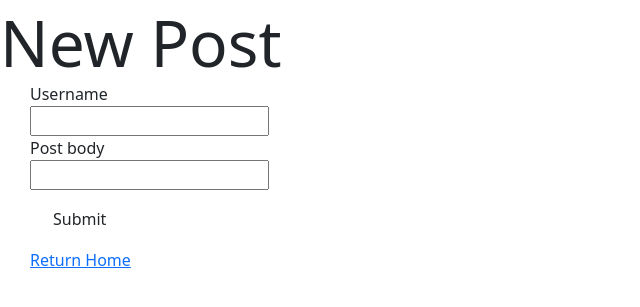
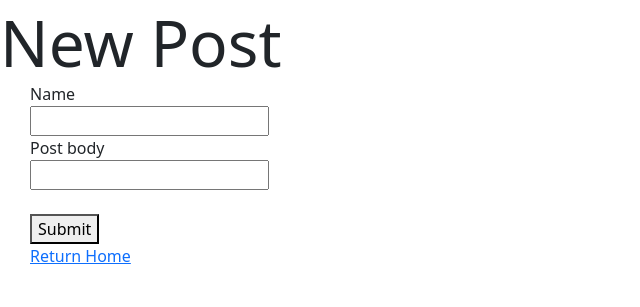
Before and after one commit to dave1289/blogly, a Flask app: page /posts/add in a window 1280 px wide. Shown: the part 127-434 px from the top of the page, without its empty margins (0-640 px from the left). Run offline with Flask 3, Linux system fonts and the light colour scheme.

Commit message:
changed user form to WTForms and moved .gitignore from the incorrect location

```diff
--- a/app.py
+++ b/app.py
@@ -2,7 +2,7 @@
 # from flask_debugtoolbar import DebugToolbarExtension
 # from flask_sqlalchemy import SQLAlchemy
 from models import connect_db, db, User, Post, get_posts
-from forms import AddCommentForm, AddUserForm
+from forms import AddPostForm, AddUserForm
 
 app = Flask(__name__)
 
@@ -34,15 +34,16 @@
 @app.route('/users/add-user', methods=["POST"])
 def create_user():
    """adds new user to database and webpage"""
-   first_name = request.form['fname']
-   last_name = request.form['lname']
-   img_url = request.form['img_url']
+   form = AddUserForm()
+   first_name = form.first_name.data
+   last_name = form.last_name.data
+   img_url = form.img_url.data
    img_url = img_url if img_url else None
 
    new_user = User(first_name=first_name, last_name=last_name, img_url=img_url)
    db.session.add(new_user)
    db.session.commit()
-   return redirect(f'/users/{new_user.user_id}')
+   return redirect('/users')
 
 
 @app.route('/users/<int:user_id>', methods=["POST", "GET"])
@@ -94,9 +95,20 @@
 @app.route('/posts/add', methods=["POST", "GET"])
 def add_post():
    """shows post submission WTForms"""
-   form = AddCommentForm()
+   form = AddPostForm()
    return render_template("add_post.html", form=form)
 
-@app.route('/posts/add/submit')
+@app.route('/posts/add/submit', methods=["POST"])
 def submit_post():
-   return render_template('/posts')
+   """submits post to DB and redirects to post page"""
+   form = AddPostForm()
+   content = form.post.data
+   name = form.name.data
+
+   user = User.query.filter_by(first_name=name).first()
+   user_id = user.user_id
+   post = Post(user_id=user_id, content=content)
+
+   db.session.add(post)
+   db.session.commit()
+   return redirect('/posts')
--- a/forms.py
+++ b/forms.py
@@ -1,11 +1,11 @@
 from flask_wtf import FlaskForm
 from wtforms import StringField
 
-class AddCommentForm(FlaskForm):
-   """adding comments to blogly"""
+class AddPostForm(FlaskForm):
+   """adding posts to blogly"""
 
-   user = StringField('Username')
-   Post = StringField('Post body')
+   name = StringField('Name')
+   post = StringField('Post body')
 
 class AddUserForm(FlaskForm):
 
--- a/static/app.css
+++ b/static/app.css
@@ -58,3 +58,7 @@
 .btn {
    margin: 10px 10px 10px 10px;
 }
+
+button {
+   margin: 10px 10px 10px 10px;
+}
--- a/templates/add_post.html
+++ b/templates/add_post.html
@@ -12,7 +12,8 @@
       {{field.label}}
       {{field}}
    {% endfor %}
-   <button class="btn">Submit</button>
+   <br>
+   <button>Submit</button>
 </form>
 
 <a href="/">Return Home</a>
--- a/templates/user.html
+++ b/templates/user.html
@@ -38,6 +38,7 @@
    </div>
  </div>
 
+
 </form>
 
 
```
Also changed, not shown: 1 other file.
